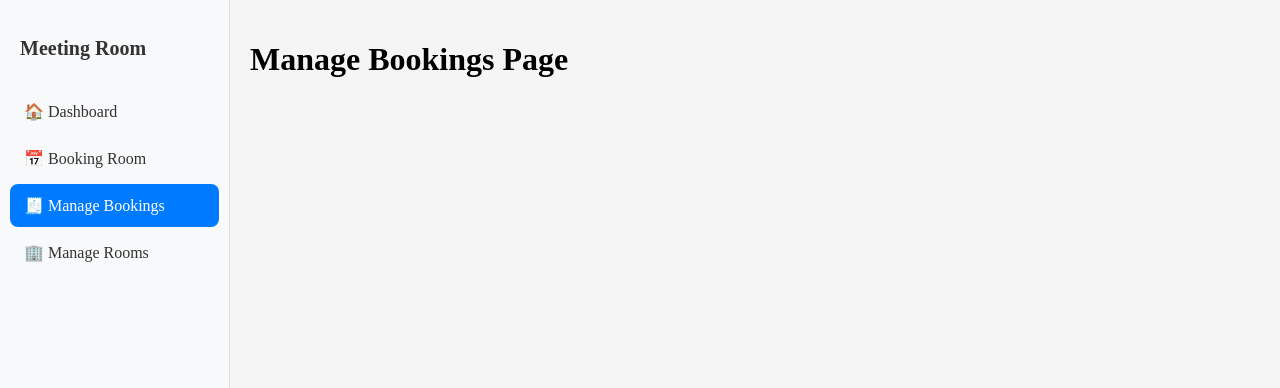
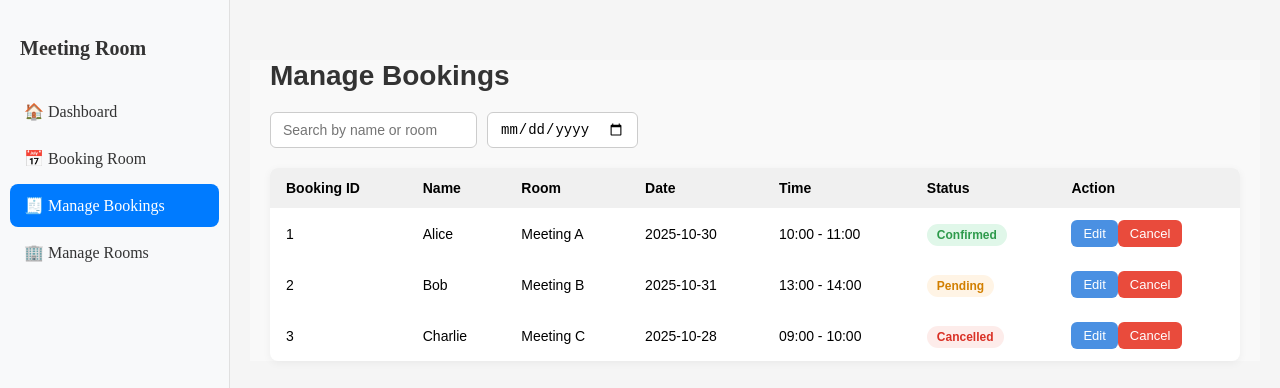
Before and after one commit to kittiBank/booking-meeting-room, a Vue app: page /manage-bookings in a window 1280 px wide. Shown: the top 388 px of the page. Built offline with nearby package versions, Linux system fonts and the light colour scheme.

Commit message:
feat: add manageBooking page

```diff
--- a/src/pages/ManageBookings.vue
+++ b/src/pages/ManageBookings.vue
@@ -1,5 +1,195 @@
 <template>
-  <div>
-    <h1>Manage Bookings Page</h1>
+  <div class="container">
+    <h1 class="title">Manage Bookings</h1>
+
+    <!-- Filter / Search -->
+    <div class="filter">
+      <input
+        v-model="search"
+        type="text"
+        placeholder="Search by name or room"
+        class="input"
+      />
+      <input
+        v-model="filterDate"
+        type="date"
+        class="input"
+      />
+    </div>
+
+    <!-- Booking Table -->
+    <div class="table-wrapper">
+      <table class="booking-table">
+        <thead>
+          <tr>
+            <th>Booking ID</th>
+            <th>Name</th>
+            <th>Room</th>
+            <th>Date</th>
+            <th>Time</th>
+            <th>Status</th>
+            <th>Action</th>
+          </tr>
+        </thead>
+        <tbody>
+          <tr v-for="booking in filteredBookings" :key="booking.id">
+            <td>{{ booking.id }}</td>
+            <td>{{ booking.name }}</td>
+            <td>{{ booking.room }}</td>
+            <td>{{ booking.date }}</td>
+            <td>{{ booking.time }}</td>
+            <td>
+              <span :class="['status', statusClass(booking.status)]">{{ booking.status }}</span>
+            </td>
+            <td>
+              <button class="btn edit" @click="editBooking(booking)">Edit</button>
+              <button class="btn cancel" @click="cancelBooking(booking)">Cancel</button>
+            </td>
+          </tr>
+        </tbody>
+      </table>
+    </div>
   </div>
 </template>
+
+<script setup>
+import { ref, computed } from "vue";
+
+const bookings = ref([
+  { id: 1, name: "Alice", room: "Meeting A", date: "2025-10-30", time: "10:00 - 11:00", status: "Confirmed" },
+  { id: 2, name: "Bob", room: "Meeting B", date: "2025-10-31", time: "13:00 - 14:00", status: "Pending" },
+  { id: 3, name: "Charlie", room: "Meeting C", date: "2025-10-28", time: "09:00 - 10:00", status: "Cancelled" },
+]);
+
+const search = ref("");
+const filterDate = ref("");
+
+const filteredBookings = computed(() => {
+  return bookings.value.filter(b => {
+    const matchesSearch = b.name.toLowerCase().includes(search.value.toLowerCase())
+                          || b.room.toLowerCase().includes(search.value.toLowerCase());
+    const matchesDate = filterDate.value ? b.date === filterDate.value : true;
+    return matchesSearch && matchesDate;
+  });
+});
+
+const statusClass = (status) => {
+  switch(status) {
+    case "Confirmed": return "confirmed";
+    case "Pending": return "pending";
+    case "Cancelled": return "cancelled";
+    default: return "";
+  }
+};
+
+const editBooking = (booking) => {
+  alert(`Edit booking ID ${booking.id}`);
+};
+
+const cancelBooking = (booking) => {
+  alert(`Cancel booking ID ${booking.id}`);
+};
+</script>
+
+<style>
+.container {
+  max-width: 1000px;
+  margin: 40px auto;
+  padding: 0 20px;
+  font-family: Arial, sans-serif;
+  background: #f9f9f9;
+}
+
+.title {
+  font-size: 28px;
+  font-weight: 600;
+  color: #333;
+  margin-bottom: 20px;
+}
+
+.filter {
+  display: flex;
+  gap: 10px;
+  margin-bottom: 20px;
+  flex-wrap: wrap;
+}
+
+.input {
+  padding: 8px 12px;
+  border-radius: 6px;
+  border: 1px solid #ccc;
+  font-size: 14px;
+}
+
+.table-wrapper {
+  overflow-x: auto;
+  background: #fff;
+  border-radius: 8px;
+  box-shadow: 0 2px 8px rgba(0,0,0,0.05);
+}
+
+.booking-table {
+  width: 100%;
+  border-collapse: collapse;
+}
+
+.booking-table th, .booking-table td {
+  padding: 12px 16px;
+  text-align: left;
+  font-size: 14px;
+}
+
+.booking-table thead {
+  background: #f0f0f0;
+}
+
+.booking-table tbody tr:hover {
+  background: #f5f5f5;
+}
+
+.status {
+  padding: 4px 10px;
+  border-radius: 12px;
+  font-size: 12px;
+  font-weight: bold;
+}
+
+.status.confirmed { background: #e0f7e9; color: #2d9a4b; }
+.status.pending { background: #fff4e5; color: #d27f00; }
+.status.cancelled { background: #fdecea; color: #d93025; }
+
+.btn {
+  padding: 6px 12px;
+  border: none;
+  border-radius: 6px;
+  cursor: pointer;
+  font-size: 13px;
+  font-weight: 500;
+  transition: all 0.2s;
+}
+
+.btn.edit {
+  background-color: #4a90e2;
+  color: #fff;
+}
+
+.btn.edit:hover {
+  background-color: #357abd;
+}
+
+.btn.cancel {
+  background-color: #e94b3c;
+  color: #fff;
+}
+
+.btn.cancel:hover {
+  background-color: #c0392b;
+}
+
+/* Responsive */
+@media (max-width: 768px) {
+  .filter {
+    flex-direction: column;
+  }
+}
+</style>
```
